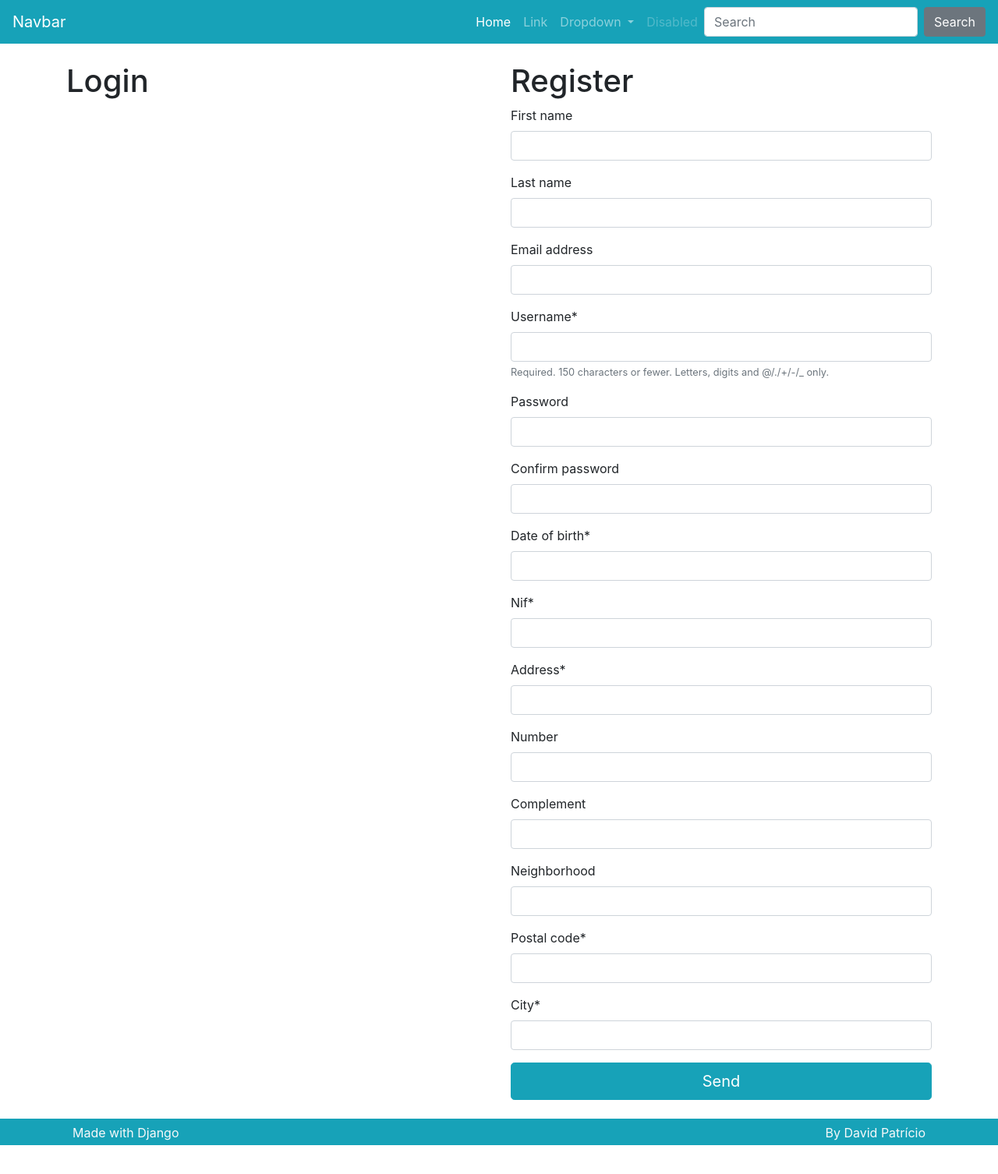
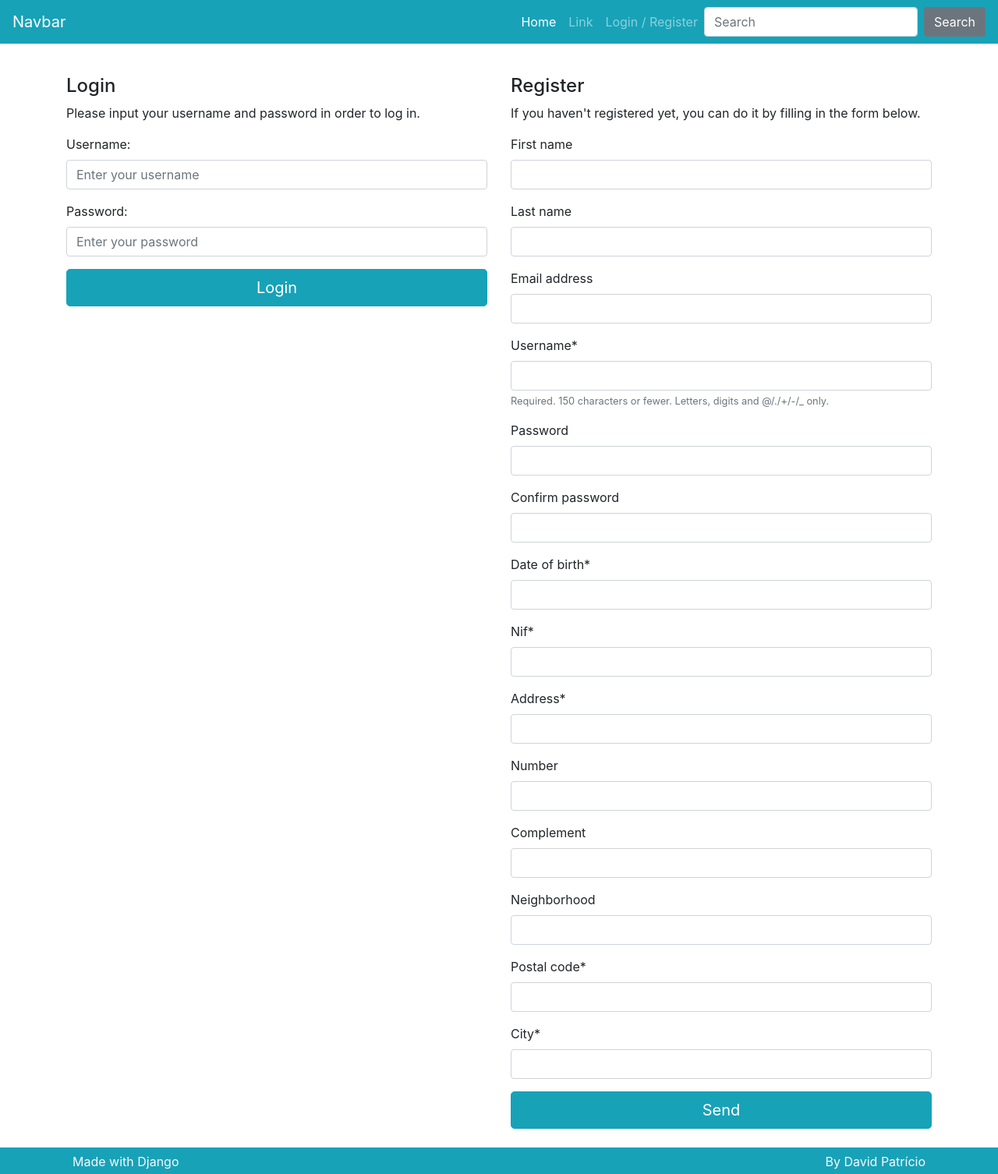
Before and after one commit to davidcpatricio/projeto-ecommerce-django, a Django app: page /profile/ in a window 1280 px wide. Shown: the whole page at 78% size. Before the commit the page ends 1469 px from the top, so only its background shows below. Run offline with Django 4.2, Linux system fonts and the light colour scheme; some libraries are stand-ins or nearby versions.

Commit message:
Login / Logout

```diff
--- a/profiles/templates/profiles/profile.html
+++ b/profiles/templates/profiles/profile.html
@@ -6,17 +6,37 @@
 <div class="row">
 
     {% if not request.user.is_authenticated %}
-    <div class="col">
-        <h1>Login</h1>
+    <div class="col-lg mt-3">
+        <h4>Login</h4>
+        <p>Please input your username and password in order to log in.</p>
+
+        <form method="POST" action="{% url 'profiles:login' %}">
+            {% csrf_token %}
+            <div class="form-group">
+                <label for="InputUsername1">Username:</label>
+                <input type="text" name="username" class="form-control" id="InputUsername1" aria-describedby="usernameHelp"
+                    placeholder="Enter your username">
+            </div>
+            <div class="form-group">
+                <label for="InputPassword1">Password:</label>
+                <input type="password" name="password" class="form-control" id="InputPassword1" placeholder="Enter your password">
+            </div>
+            <button type="submit" class="btn btn-primary btn-block btn-lg">Login</button>
+        </form>
     </div>
     {% endif %}
 
-    <div class="col">
+    <div class="col-lg mt-3">
 
         {% if not request.user.is_authenticated %}
-        <h1>Register</h1>
+        <h4>Register</h4>
+        <p>
+            If you haven't registered yet, you can do it by filling in
+            the form below.
+        </p>
         {% else %}
-        <h1>Update profile</h1>
+        <h4>Update profile</h4>
+        <p>You can use the form below in order to update your profile data.</p>
         {% endif %}
 
         <form action="" method="post">
--- a/profiles/views.py
+++ b/profiles/views.py
@@ -113,14 +113,52 @@ class Profile(ProfileBase):
         self.request.session['cart'] = self.cart
         self.request.session.save()
 
-        return self.rendering
+        messages.success(
+            self.request,
+            'Succesfully registered / updated!'
+        )
+
+        return redirect('product:cart')
 
 
 class Login(View):
-    def get(self, *args, **kwargs):
-        return HttpResponse('Login')
+    def post(self, *args, **kwargs):
+        username = self.request.POST.get('username')
+        password = self.request.POST.get('password')
+
+        if not username or not password:
+            messages.error(
+                self.request,
+                'Username and/or password must not be empty.'
+            )
+            return redirect('profiles:profile')
+
+        site_user = authenticate(
+            self.request, username=username, password=password)
+
+        if not site_user:
+            messages.error(
+                self.request,
+                'Invalid username and/or password.'
+            )
+            return redirect('profiles:profile')
+
+        login(self.request, user=site_user)
+
+        messages.success(
+            self.request,
+            'Successfully logged in!'
+        )
+        return redirect('product:cart')
 
 
 class Logout(View):
     def get(self, *args, **kwargs):
-        return HttpResponse('Logout')
+        cart = copy.deepcopy(self.request.session.get('cart'))
+
+        logout(self.request)
+
+        self.request.session['cart'] = cart
+        self.request.session.save()
+
+        return redirect('product:product_list')
--- a/templates/partials/_nav.html
+++ b/templates/partials/_nav.html
@@ -15,22 +15,23 @@
             <li class="nav-item">
                 <a class="nav-link" href="#">Link</a>
             </li>
+
+            {% if request.user.is_authenticated %}
             <li class="nav-item dropdown">
                 <a class="nav-link dropdown-toggle" href="#" id="navbarDropdown" role="button"
                     data-toggle="dropdown" aria-haspopup="true" aria-expanded="false">
-                    Dropdown
+                    Profile
                 </a>
                 <div class="dropdown-menu" aria-labelledby="navbarDropdown">
-                    <a class="dropdown-item" href="#">Action</a>
-                    <a class="dropdown-item" href="#">Another action</a>
-                    <div class="dropdown-divider"></div>
-                    <a class="dropdown-item" href="#">Something else here</a>
+                    <a class="dropdown-item" href="{% url 'profiles:profile' %}">Update</a>
+                    <a class="dropdown-item" href="{% url 'profiles:logout' %}">Logout</a>
                 </div>
             </li>
-
+            {% else %}
             <li class="nav-item">
-                <a class="nav-link disabled" href="#">Disabled</a>
+                <a class="nav-link" href="{% url 'profiles:profile' %}">Login / Register</a>
             </li>
+            {% endif %}
 
             {% if request.session.cart %}
             <li class="nav-item">
```
